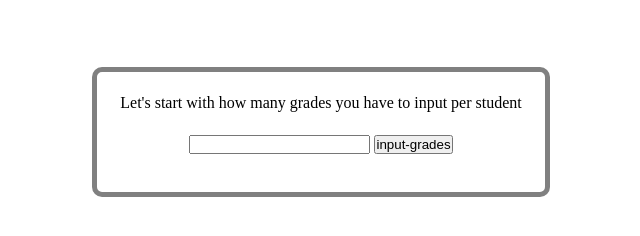
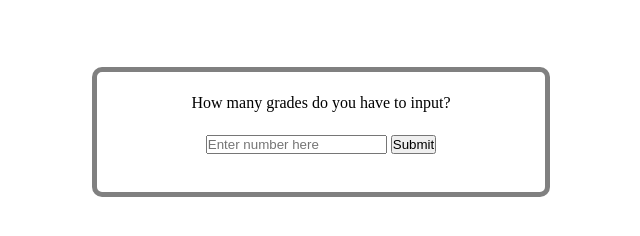
Before and after one commit to andrew-sotiriou/grade-calc, a website: page app/index.html in a window 1280 px wide. Shown: the whole page, without its empty margins (319-959 px from the left). Drawn offline with nearby package versions, Linux system fonts and the light colour scheme; files that its build step writes are made by us from their sources.

Commit message:
add class button to input type=button

```diff
--- a/app/index.html
+++ b/app/index.html
@@ -10,10 +10,10 @@
 </head>
 <body>
 	<div class="sm">
-		<p class="display">Let's start with how many grades you have to input per student</p>
+		<p class="display">How many grades do you have to input?</p>
 		<form id="initForm" class="display">
-			<input type="text" id="grade-amount" name="number-of-grades"/>
-			<input type="button" id="grade-amount-submit" value="input-grades" name="input-grades"/>
+			<input type="text" id="grade-amount" name="number-of-grades" placeholder="Enter number here"/>
+			<input type="button" id="grade-amount-submit" class="button" value="Submit" name="input-grades"/>
 		</form>
 	</div>
 
```
Also changed, not shown: html/index.html (+3 -3 lines).
